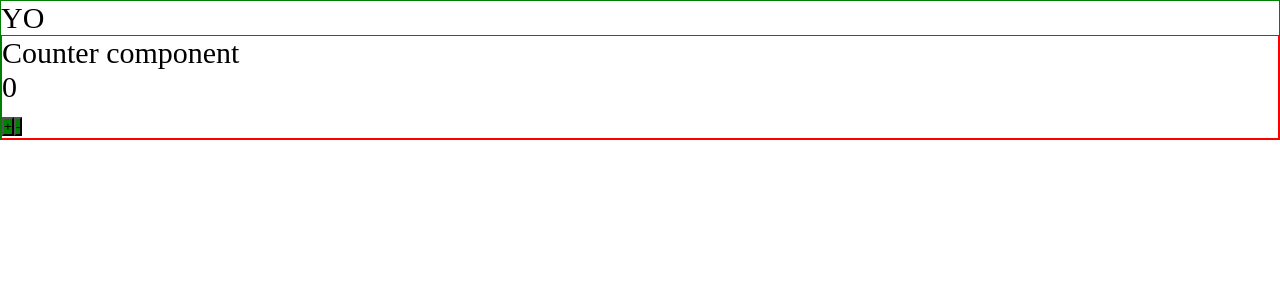
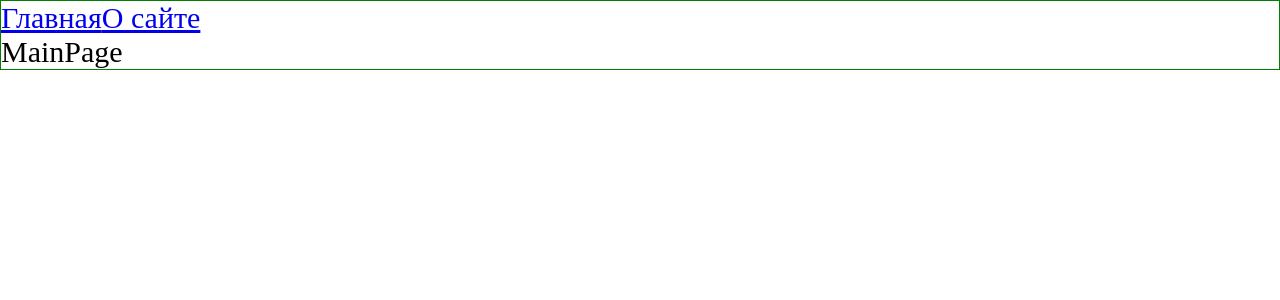
Before and after one commit to maeshchenko/blog, a React app: page / in a window 1280 px wide. Shown: the top 300 px of the page. Built offline with nearby package versions, Linux system fonts and the light colour scheme.

Commit message:
add code-splitting, react-router-dom and suspense

```diff
--- a/package.json
+++ b/package.json
@@ -15,7 +15,6 @@
     "@types/node": "^20.8.10",
     "@types/react": "^18.2.36",
     "@types/react-dom": "^18.2.14",
-    "@types/webpack": "^5.28.4",
     "@types/webpack-dev-server": "^4.7.2",
     "css-loader": "^6.8.1",
     "html-webpack-plugin": "^5.5.3",
@@ -33,6 +32,7 @@
   },
   "dependencies": {
     "react": "^18.2.0",
-    "react-dom": "^18.2.0"
+    "react-dom": "^18.2.0",
+    "react-router-dom": "^6.18.0"
   }
 }
--- a/src/App.tsx
+++ b/src/App.tsx
@@ -1,9 +1,22 @@
-import {Counter} from "./components/Counter";
+import {Suspense} from "react";
+import {Link, Route, Routes} from "react-router-dom";
+
+import {AboutPageAsync} from "./pages/AboutPage/AboutPage.async";
+import {MainPageAsync} from "./pages/MainPage/MainPage.async";
+
 import './index.scss';
 
 export const App = () => {
-    return <div className="app">
-        YO
-        <Counter/>
-    </div>
+    return (
+        <div className='app'>
+            <Suspense fallback={<div>Loading...</div>}>
+                <Link to={'/'}>Главная</Link>
+                <Link to={'/about'}>О сайте</Link>
+                <Routes>
+                    <Route path='about' element={<AboutPageAsync/>}/>
+                    <Route path='/' element={<MainPageAsync/>}/>
+                </Routes>
+            </Suspense>
+        </div>
+    )
 }
--- a/src/index.tsx
+++ b/src/index.tsx
@@ -1,4 +1,12 @@
-import {render} from 'react-dom';
+import { createRoot } from 'react-dom/client';
 import {App} from "./App";
+import {BrowserRouter} from "react-router-dom";
 
-render(<App/>, document.getElementById('root'))
+const container = document.getElementById('root');
+const root = createRoot(container);
+
+root.render(
+    <BrowserRouter>
+        <App/>
+    </BrowserRouter>,
+)
--- /dev/null
+++ b/src/pages/AboutPage/AboutPage.async.tsx
@@ -0,0 +1,7 @@
+import {lazy} from 'react';
+
+export const AboutPageAsync = lazy(()=> new Promise(resolve => {
+    // @ts-ignore
+    // временная заглушка для видимости загрузки чанков. Убрать после деплоя
+    setTimeout(()=>resolve(import('./AboutPage')), 1500)
+}))
--- /dev/null
+++ b/src/pages/AboutPage/AboutPage.tsx
@@ -0,0 +1,7 @@
+const AboutPage = () => {
+    return (
+        <p>AboutPage</p>
+    )
+}
+
+export default AboutPage;
--- /dev/null
+++ b/src/pages/MainPage/MainPage.async.tsx
@@ -0,0 +1,7 @@
+import {lazy} from "react";
+
+export const MainPageAsync = lazy(()=> new Promise(resolve => {
+    // @ts-ignore
+    // временная заглушка для видимости загрузки чанков. Убрать после деплоя
+   setTimeout(()=>resolve(import('./MainPage')), 1500)
+}))
--- /dev/null
+++ b/src/pages/MainPage/MainPage.tsx
@@ -0,0 +1,7 @@
+const MainPage = () => {
+    return (
+        <p>MainPage</p>
+    )
+}
+
+export default MainPage;
```
Also changed, not shown: src/components/Counter/Counter.module.scss (renamed from src/components/Counter.module.scss), src/components/Counter/Counter.tsx (renamed from src/components/Counter.tsx), 1 other file (tests, documents, lock files or other folders).
